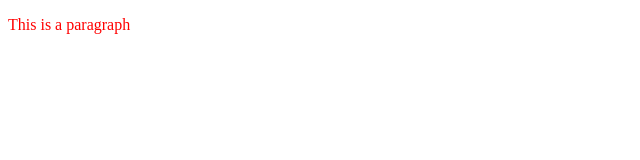
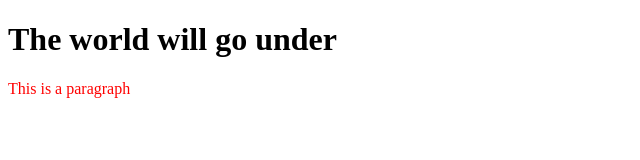
Before and after one commit to ChrisBerg03/my-first-project, a plain HTML site: page index.html in a window 1280 px wide. Shown: the whole page, without its empty margins (0-640 px from the left). Drawn offline with Linux system fonts and the light colour scheme.

Commit message:
added h1

```diff
--- a/index.html
+++ b/index.html
@@ -5,7 +5,8 @@
     <meta name="viewport"
           content="width=device-width, user-scalable=no, initial-scale=1.0, maximum-scale=1.0, minimum-scale=1.0">
     <meta http-equiv="X-UA-Compatible" content="ie=edge">
-    <title>Document</title>
+    <title>my first project</title>
+    <h1>The world will go under</h1>
 </head>
 <body>
 <p style="color: red;">This is a paragraph</p>
```
